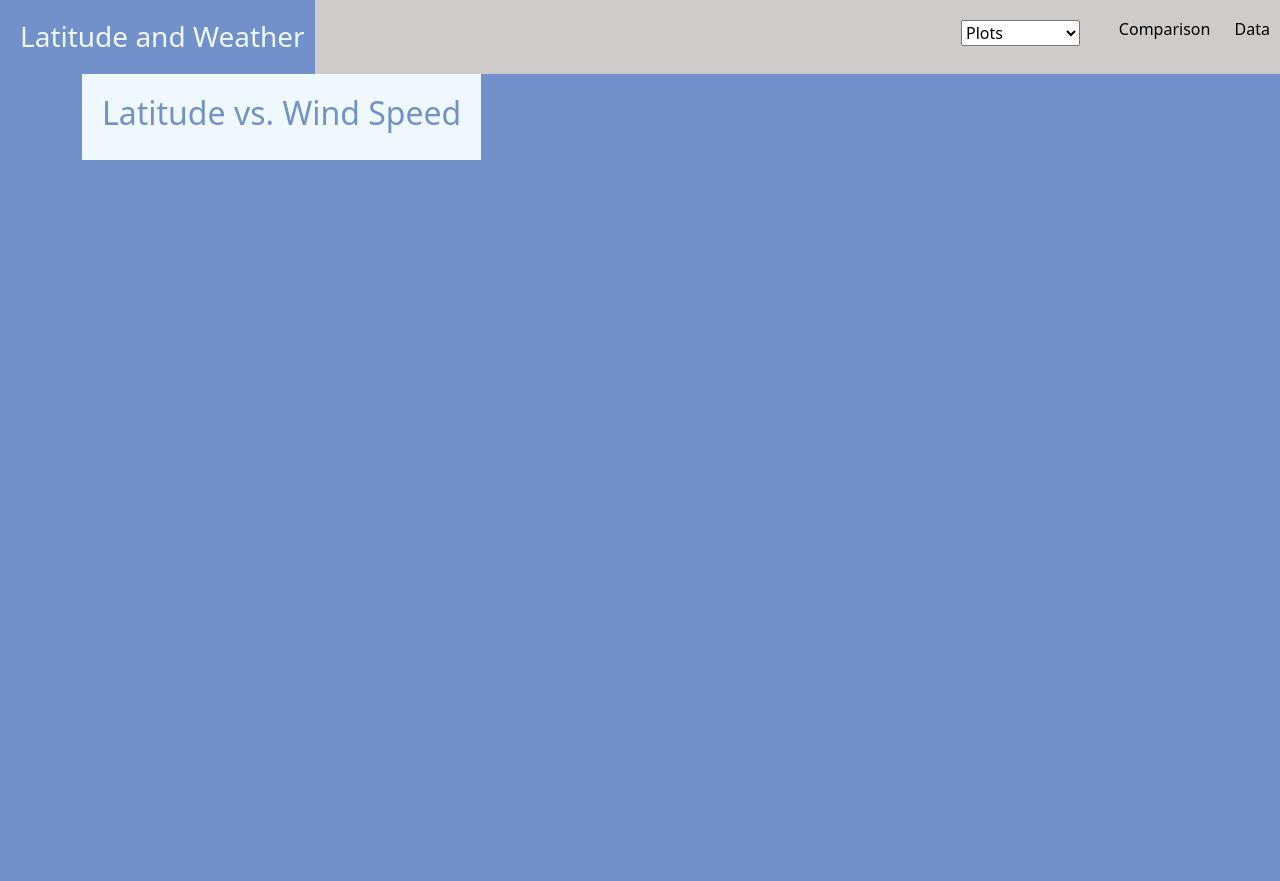
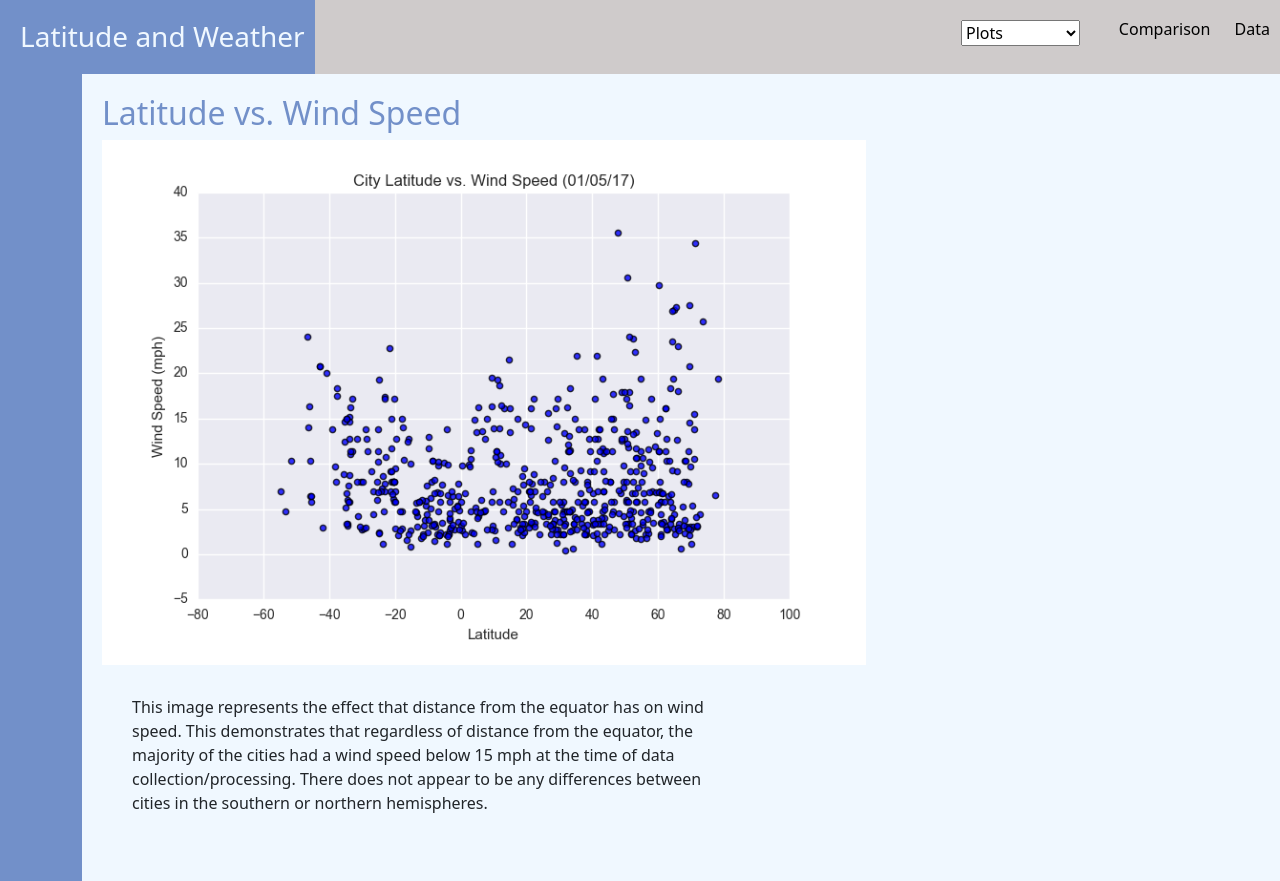
Before and after one commit to cekiorpes/Web-Design-Challenge, a plain HTML site: page wind_speed.html in a window 1280 px wide. Before the commit the page ends 800 px from the top, so only its background shows below. Drawn offline with nearby package versions, Linux system fonts and the light colour scheme.

Commit message:
Update wind_speed.html

```diff
--- a/wind_speed.html
+++ b/wind_speed.html
@@ -1,9 +1,9 @@
 <!DOCTYPE html>
 <html lang="en">
   <head>
-    <meta charset="UTF-8">
-    <meta http-equiv="X-UA-Compatible" content="IE=edge">
-    <meta name="viewport" content="width=device-width, initial-scale=1.0">
+    <meta charset="UTF-8" />
+    <meta http-equiv="X-UA-Compatible" content="IE=edge" />
+    <meta name="viewport" content="width=device-width, initial-scale=1.0" />
     <title>Latitude and Wind Speed</title>
     <link
       href="https://cdn.jsdelivr.net/npm/bootstrap@5.1.3/dist/css/bootstrap.min.css"
@@ -43,5 +43,29 @@
       <div class="wrap">
         <div class="content" , id="box">
           <h2>Latitude vs. Wind Speed</h2>
+          <div class="row">
+            <div class="col-md-8 col-sm-6">
+              <img
+                src="Resources/assets/images/Fig4.png"
+                alt="Wind Speed"
+                class="responsive"
+              />
+            </div>
+          </div>
+          <div class="row">
+            <div class="col-md-7 col-sm">
+              <p>
+                This image represents the effect that distance from the equator
+                has on wind speed. This demonstrates that regardless of distance
+                from the equator, the majority of the cities had a wind speed
+                below 15 mph at the time of data collection/processing. There
+                does not appear to be any differences between cities in the
+                southern or northern hemispheres.
+              </p>
+            </div>
+          </div>
+        </div>
+      </div>
+    </div>
   </body>
 </html>
```
Lines whose indentation alone changed are shown as unchanged.
